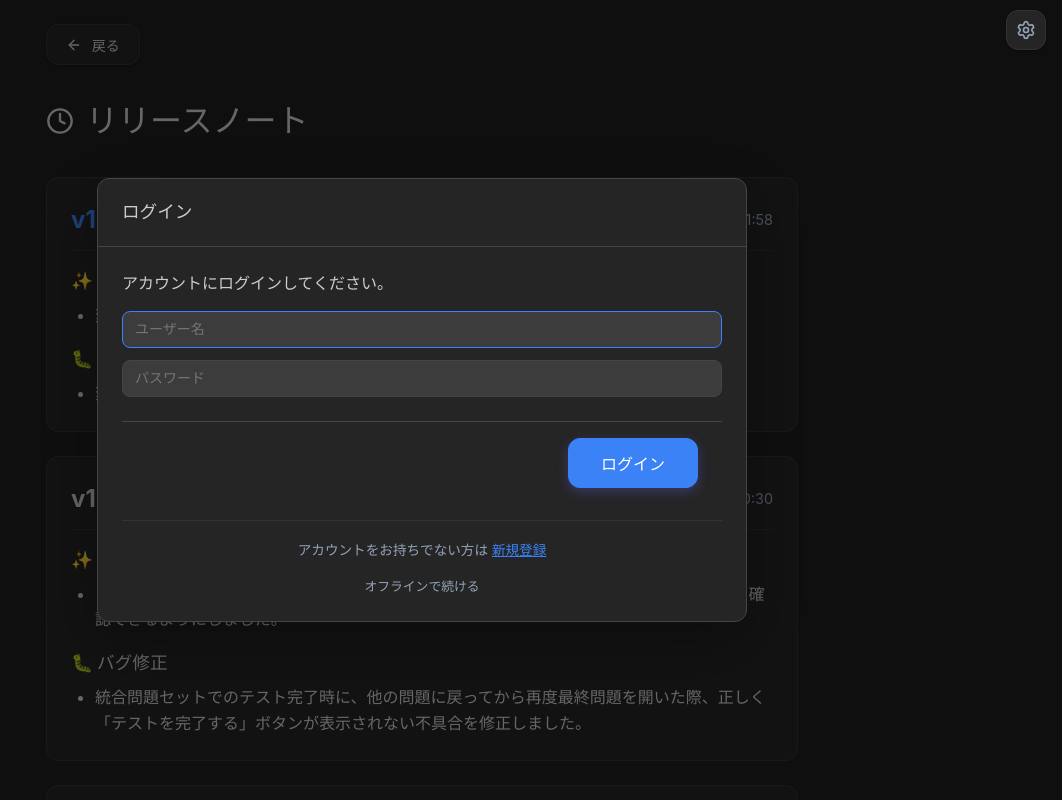
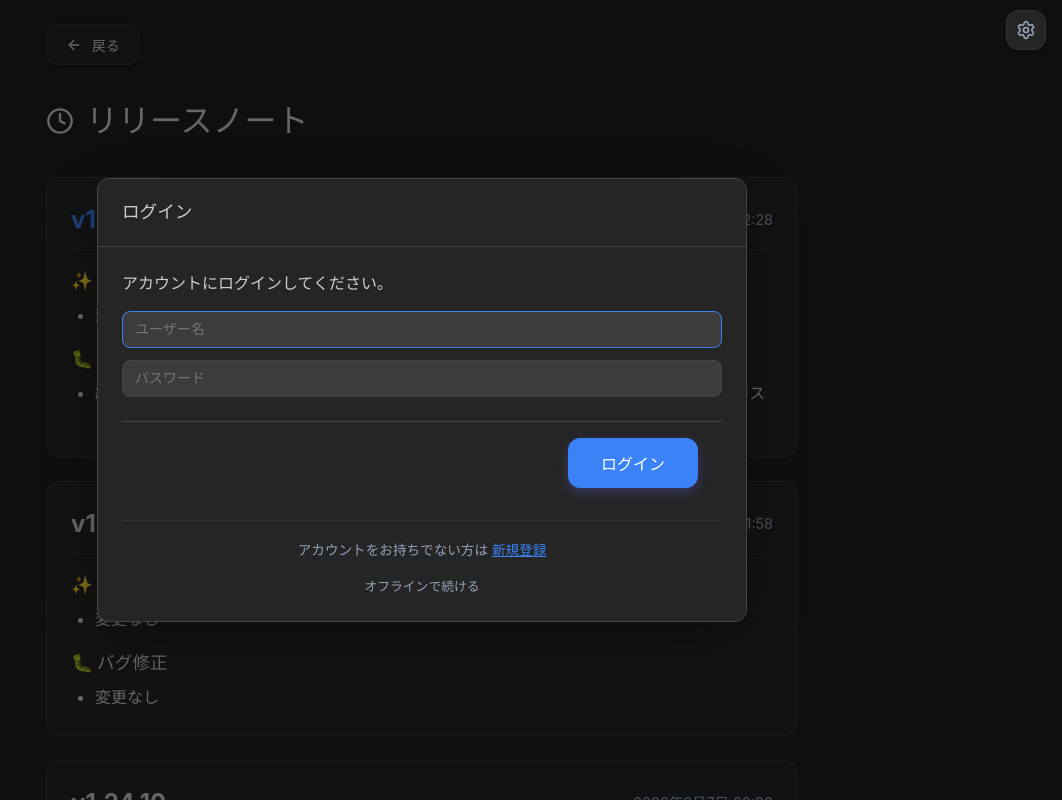
Before and after one commit to toyo-masa/my-study-app, a React (Vite) app: page /release-notes in a window 1280 px wide. Shown: the whole page, without its empty margins (218-1280 px from the left). Built offline with nearby package versions, Linux system fonts and the light colour scheme; no server answers.

Commit message:
fix: 即時フィードバックモードでの学習完了ボタンの表示条件を修正し、パッケージバージョンを更新

```diff
--- a/package.json
+++ b/package.json
@@ -1,7 +1,7 @@
 {
   "name": "qa",
   "private": true,
-  "version": "1.24.11",
+  "version": "1.24.12",
   "type": "module",
   "scripts": {
     "dev": "vite",
--- a/src/pages/ReleaseNotesRoute.tsx
+++ b/src/pages/ReleaseNotesRoute.tsx
@@ -11,6 +11,16 @@ type ReleaseNote = {
 };
 
 const releaseNotes: ReleaseNote[] = [
+    {
+        version: '1.24.12',
+        date: '2026年3月8日 12:28',
+        improvements: [
+            '変更なし',
+        ],
+        fixes: [
+            '統合セットの最終問題で解説を閲覧した後、別の問題に移動そして再度戻ってきた際に「テストを完了する」ボタンが消えてしまう不具合を修正しました。',
+        ],
+    },
     {
         version: '1.24.11',
         date: '2026年3月8日 11:58',
--- a/src/pages/StudyRoute.tsx
+++ b/src/pages/StudyRoute.tsx
@@ -1131,24 +1131,42 @@ export const StudyRoute: React.FC = () => {
     const canCompleteAfterCurrent = (() => {
         if (!currentQuestion) return false;
 
+        // 全問題に回答したか
         const allAnsweredNow = questions.every(q => answeredMap[String(q.id)] === true);
+        // 全問題の回答（解説）を見た、または暗記問題の判定を完了したか
+        const allRevealedAndConfirmed = questions.every(q => isQuestionFullyConfirmed(q.id!));
 
+        if (allRevealedAndConfirmed) {
+            // すべて回答し、すべて確認済みであれば現在どの問題を見ていても「完了」できる
+            return true;
+        }
+
+        // --- immediateモードの特別扱い（順次解答・確認していくため） ---
         if (feedbackTimingMode === 'immediate') {
-            // immediateモードなら最終問題、または全問回答後に戻ってきた任意のタイミングで完了ボタンを出せる
-            return currentQuestionIndex === questions.length - 1 || allAnsweredNow;
+            // 確認済みでなくても、最後の問題に到達しており、かつ最後の問題に回答した瞬間なら
+            // showAnswerMap がまだ更新されていなくても完了できる（直後のクリックで完了へ進むため）
+            // ただし、解説を見る前に別問題に移動してしまった場合は、本来の「すべて確認済み」を満たさないと完了できない
+            // issue報告より、単に currentQuestionIndex === questions.length - 1 だけで true にしてはならない
+            const isLastQuestionIndex = currentQuestionIndex === questions.length - 1;
+            const isLastQuestionAnswered = answeredMap[String(questions[questions.length - 1].id)] === true;
+
+            // 「すべて回答済み」かつ「現在最後の問題を開いている状態」
+            if (allAnsweredNow && isLastQuestionIndex && isLastQuestionAnswered) {
+                return true;
+            }
         }
 
         if (!showAnswerForCurrent || feedbackPhase !== 'revealing') {
             return false;
         }
 
-        // 遅延モード時は「すべての問題が確認済み」であれば完了ボタンを出す
+        // --- 遅延モード（delayed_end, delayed_block） ---
+        // 確認フェーズ中は未確認の問題がなければ完了ボタン
         const unconfirmed = pendingRevealQuestionIds.filter(id => !isQuestionFullyConfirmed(id));
         if (unconfirmed.length === 0) {
             return true;
         }
 
-        // それ以外の場合、未確認問題が残っているのでボタンは「次の回答」になる
         return false;
     })();
     const useNextAnswerLabel = (() => {
```
